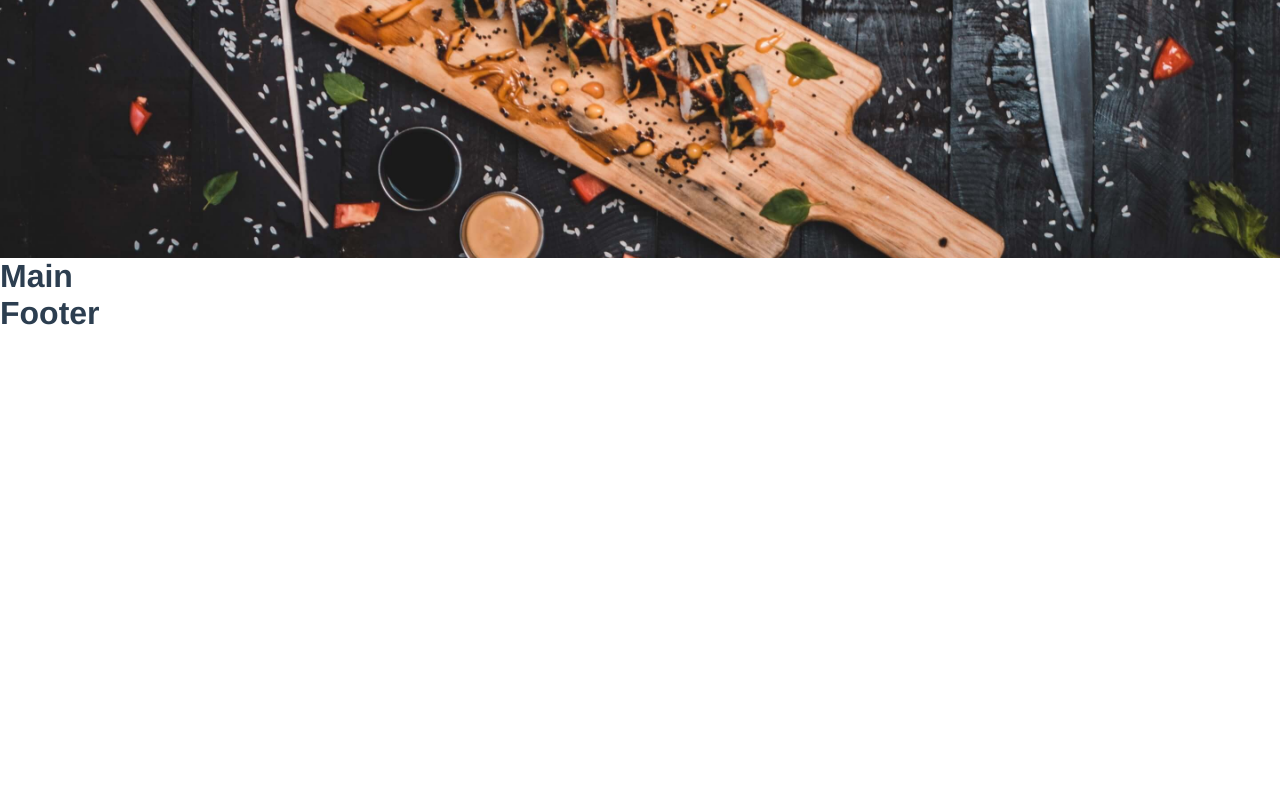
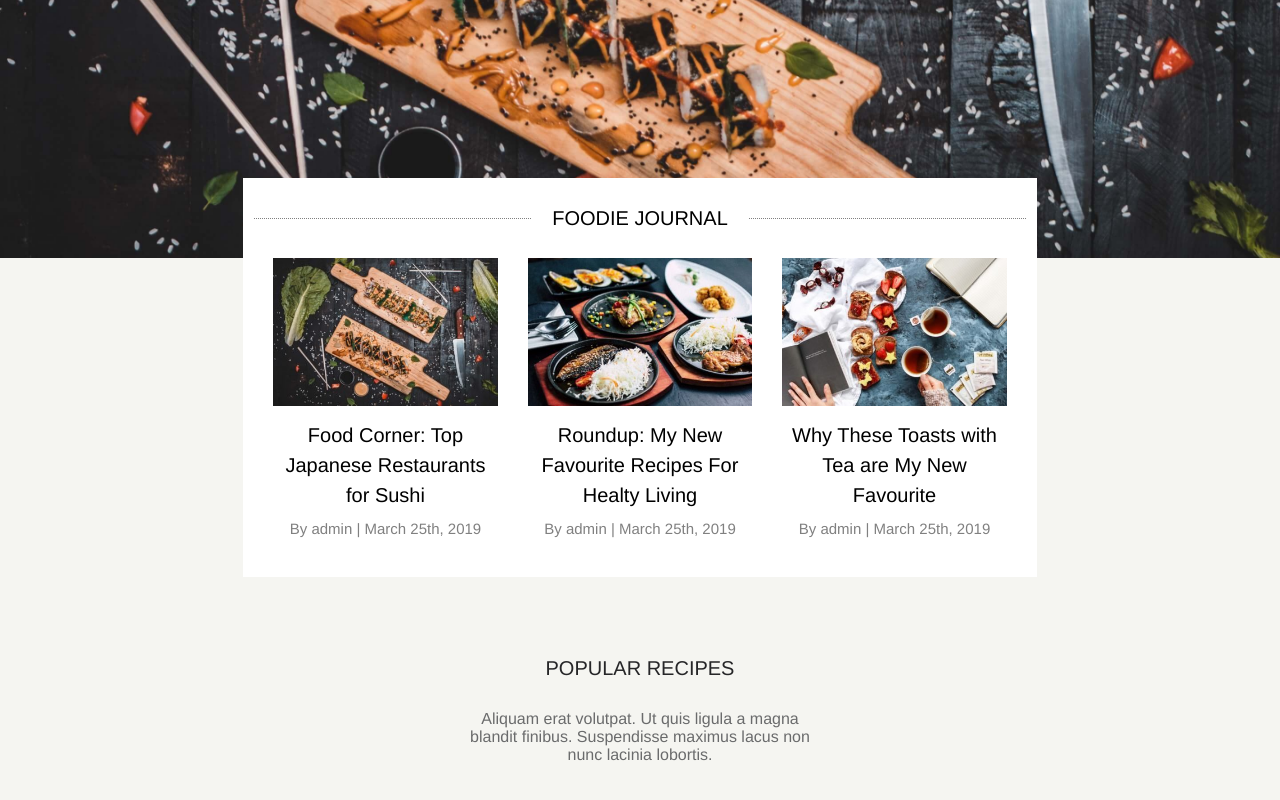
Before and after one commit to ParisiA02/proj-html-vuejs, a Vue app: page / in a window 1280 px wide. Shown: the part 692-1492 px from the top of the page. Before the commit the page ends 1024 px from the top, so only its background shows below. Built offline with nearby package versions, Linux system fonts and the light colour scheme.

Commit message:
added recipe and journal

```diff
--- a/src/App.vue
+++ b/src/App.vue
@@ -1,7 +1,6 @@
 <template>
   <div id="app">
     <Header/>
-    <Jumbotron/>
     <Main/>
     <Footer/>
   </div>
@@ -9,7 +8,6 @@
 
 <script>
 import Header from './components/Header.vue'
-import Jumbotron from './components/Jumbotron.vue'
 import Main from './components/Main.vue'
 import Footer from './components/Footer.vue'
 
@@ -18,7 +16,6 @@ export default {
   name: 'App',
   components: {
     Header,
-    Jumbotron,
     Main,
     Footer
   }
@@ -35,6 +32,6 @@ export default {
   font-family: Avenir, Helvetica, Arial, sans-serif;
   -webkit-font-smoothing: antialiased;
   -moz-osx-font-smoothing: grayscale;
-  color: #2c3e50;
+  background-color: #F5F5F1;
 }
 </style>
--- /dev/null
+++ b/src/components/Journal.vue
@@ -0,0 +1,103 @@
+<template>
+  <div class="journal-container">
+      <div class="journal-title-container">
+          <div class="dotted-line">
+          </div>
+          <div class="journal-title">
+              FOODIE JOURNAL
+          </div>
+          <div class="dotted-line">
+          </div>
+      </div>
+        <div class="journal-column">
+            <div class="journal-img">
+                <img src="../assets/single-post-img3-400x263.jpg" alt="resturant-img">
+            </div>
+            <div class="journal-column-title">
+                Food Corner: Top Japanese Restaurants for Sushi
+            </div>
+            <div class="journal-column-date">
+                By admin | March 25th, 2019
+            </div>
+        </div>
+        <div class="journal-column">
+            <div class="journal-img">
+                <img src="../assets/fi-roundup-400x263.jpg" alt="resturant-img">
+            </div>
+            <div class="journal-column-title">
+                Roundup: My New Favourite Recipes For Healty Living
+            </div>
+            <div class="journal-column-date">
+                By admin | March 25th, 2019
+            </div>
+        </div>
+        <div class="journal-column">
+            <div class="journal-img">
+                <img src="../assets/fi-toasts-400x263.jpg" alt="resturant-img">
+            </div>
+            <div class="journal-column-title">
+                Why These Toasts with Tea are My New Favourite
+            </div>
+            <div class="journal-column-date">
+                By admin | March 25th, 2019
+            </div>
+        </div>
+  </div>
+</template>
+
+<script>
+export default {
+  name: 'Journal'
+}
+</script>
+
+<style>
+    .journal-container{
+        width: 62%;
+        margin: 0 auto;
+        position: relative;
+        top: -80px;
+        background-color: white;
+    }
+    .journal-container{
+        content: "";
+        display: table;
+        clear: both;
+    }
+    .journal-title-container{
+        display: flex;
+        justify-content: space-around;
+        align-items: center;
+    }
+    .journal-title{
+        text-align: center;
+        font-size: 20px;
+        line-height: 80px;
+    }
+    .dotted-line{
+        border-top: 1px dotted grey;
+        width: 35%;
+    }
+    .journal-column{
+        width: calc(100%/3 - 40px);
+        height: calc(100% - 80px);
+        float: left;
+        margin-left: 30px;
+    }
+    .journal-img img{
+        width: 100%;
+        height: 100%;
+    }
+    .journal-column-title{
+        text-align: center;
+        font-size: 20px;
+        margin-top: 10px;
+        line-height: 30px;
+    }
+    .journal-column-date{
+        margin: 10px 0 40px;
+        text-align: center;
+        font-size: 15px;
+        color: grey;
+    }
+</style>
--- a/src/components/Jumbotron.vue
+++ b/src/components/Jumbotron.vue
@@ -1,5 +1,5 @@
 <template>
-  <div class="container">
+  <div class="jumbo-container">
     <div class="event-tab">
         <div class="todays-pick">
             TODAY'S PICK
@@ -22,7 +22,7 @@ export default {
 
 <style>
 
-    .container{
+    .jumbo-container{
         width: 100%;
         height: 700px;
         background-image: url("../assets/single-post-img3.jpg");
--- a/src/components/Main.vue
+++ b/src/components/Main.vue
@@ -1,10 +1,24 @@
 <template>
-  <h1>Main</h1>
+    <div class="container">
+        <Jumbotron/>
+        <Journal/>
+        <Recipes/>
+    </div>
 </template>
 
+
 <script>
+import Jumbotron from '../components/Jumbotron.vue'
+import Journal from '../components/Journal.vue'
+import Recipes from '../components/Recipes.vue'
+
 export default {
-  name: 'Main'
+  name: 'Main',
+  components:{
+      Jumbotron,
+      Journal,
+      Recipes
+  }
 }
 </script>
 
--- /dev/null
+++ b/src/components/Recipes.vue
@@ -0,0 +1,143 @@
+<template>
+    <div class="recipes-container">
+       <span class="recipes-title">
+           POPULAR RECIPES
+       </span>
+       <span class="recipes-subtitle">
+           Aliquam erat volutpat. Ut quis ligula a magna blandit finibus. Suspendisse maximus lacus non nunc lacinia lobortis.
+       </span>
+       <div class="recipes-column-container">
+           <div class="recipes-column column-left">
+               <img src="../assets/Yogurt-Nan-600x395.jpg" alt="resturant-pic">
+               <div class="column-left-title">
+                   Launch Favourite with Salad, Naan And Beans
+               </div>
+               <div class="column-left-subtitle">
+                   Bakery, Featured, Healty, Latest Recipes, Stafd Picks
+               </div>
+               <div class="dotted-line">
+               </div>
+               <div class="column-left-text">
+                   Suspendisse at semper odio. Nam fringilla scelerisque tincidunt. Orci varius natoque penatibus et magnis dis parturient montes, nascetur ridiculus mus. Donec tincidunt posuere ornare. Phasellus placerat odio non feugiat sollicitudin. Integer vitae elementum ex. Sed porttitor, diam eget convallis volutpat, arcu tellus facilisis nulla, id dignissim orci leo id
+               </div>
+               <button class="btn recipes-btn">
+                   Learn More
+               </button>
+           </div>
+           <div class="recipes-column column-right">
+               <div class="recipes-img-container">
+                   <img src="../assets/Mixed-fruits-400x263.jpg" alt="recipe-pic">
+               </div>
+               <div class="recipes-img-container">
+                   <img src="../assets/r-rachel-park-366508-unsplash-min-400x263.jpg" alt="recipe-pic">
+               </div>
+               <div class="recipes-img-container">
+                   <img src="../assets/r-michelle-tsang-500721-unsplash-min-400x263.jpg" alt="recipe-pic">
+               </div>
+               <div class="recipes-img-container">
+                   <img src="../assets/quick-summer-drink-460x295.jpg" alt="recipe-pic">
+               </div>
+               <div class="recipes-img-container">
+                   <img src="../assets/r-maarten-van-den-heuvel-400626-unsplash-min-460x295.jpg" alt="recipe-pic">
+               </div>
+               <div class="recipes-img-container">
+                   <img src="../assets/perfect-cosmopolitan-460x295.jpg" alt="recipe-pic">
+               </div>
+               <div class="recipes-img-container">
+                   <img src="../assets/fi2x-6-460x295.jpg" alt="recipe-pic">
+               </div>
+               <div class="recipes-img-container">
+                   <img src="../assets/r-brooke-lark-96398-unsplash-min-460x295.jpg" alt="recipe-pic">
+               </div>
+           </div>
+       </div>
+    </div>
+</template>
+
+<script>
+export default {
+  name: 'Recipes'
+}
+</script>
+
+<style>
+    .recipes-container{
+        width: 62%;
+        margin: 0 auto;
+    }
+    .recipes-title{
+        text-align: center;
+        display: block;
+        font-size: 20px;
+        color: #262628;
+    }
+    .recipes-subtitle{
+        margin: 30px auto;
+        width: 45%;
+        text-align: center;
+        display: block;
+        color: #6a6b6c;
+    }
+    .recipes-column-container{
+        width: 100%;
+        margin-top: 70px;
+        display: flex;
+        justify-content: space-between;
+    }
+    .recipes-column{
+        width: calc(96% /2);
+        height: 100%;
+    }
+    .recipes-column.column-left{
+        background-color: white;
+    }
+    .recipes-column.column-left img{
+        width: 100%;
+    }
+    .column-left-title{
+        font-size: 20px;
+        margin: 30px 0 0 30px;
+    }
+    .column-left-subtitle{
+        font-size: 15px;
+        margin: 10px 0 0 30px;
+    }
+    .column-left-text{
+        margin: 10px 30px 0 30px;
+        line-height: 25px;
+        font-size: 17px;
+        color: #6a6b6c;
+
+    }
+    .recipes-column.column-left .dotted-line{
+        width: auto;
+        margin: 20px 30px 20px 30px;
+    }
+    .btn{
+        padding: 15px;
+        color: white;
+        background-color: #fc7523;
+        border: none;
+    }
+    .btn.recipes-btn{
+        width: 150px;
+        margin: 30px 0 50px 30px;
+        border-radius: 2px;
+    }
+    .recipes-column.column-right{
+        display: flex;
+        justify-content: space-between;
+        flex-wrap: wrap;
+    }
+    .recipes-img-container{
+        width: calc(100%/2 - 12px);
+        height: 170px;
+        margin-bottom: 24px;
+        background-color: blue;
+    }
+    .recipes-img-container img{
+        width: 100%;
+        height: 100%;
+        object-fit: cover;
+    }
+</style>
```
